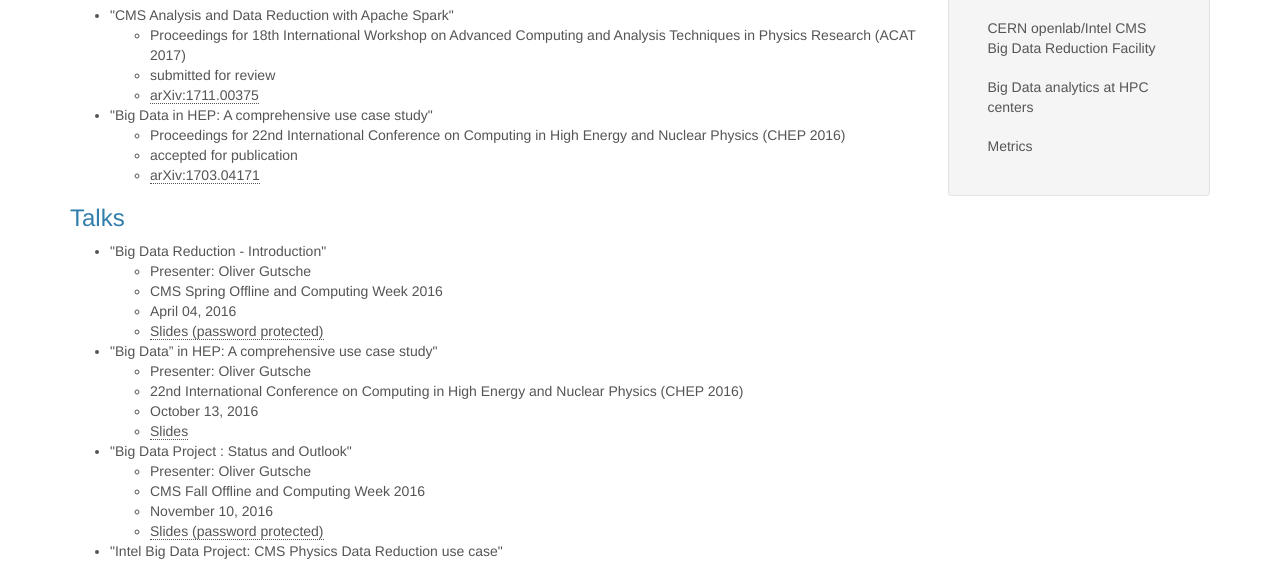
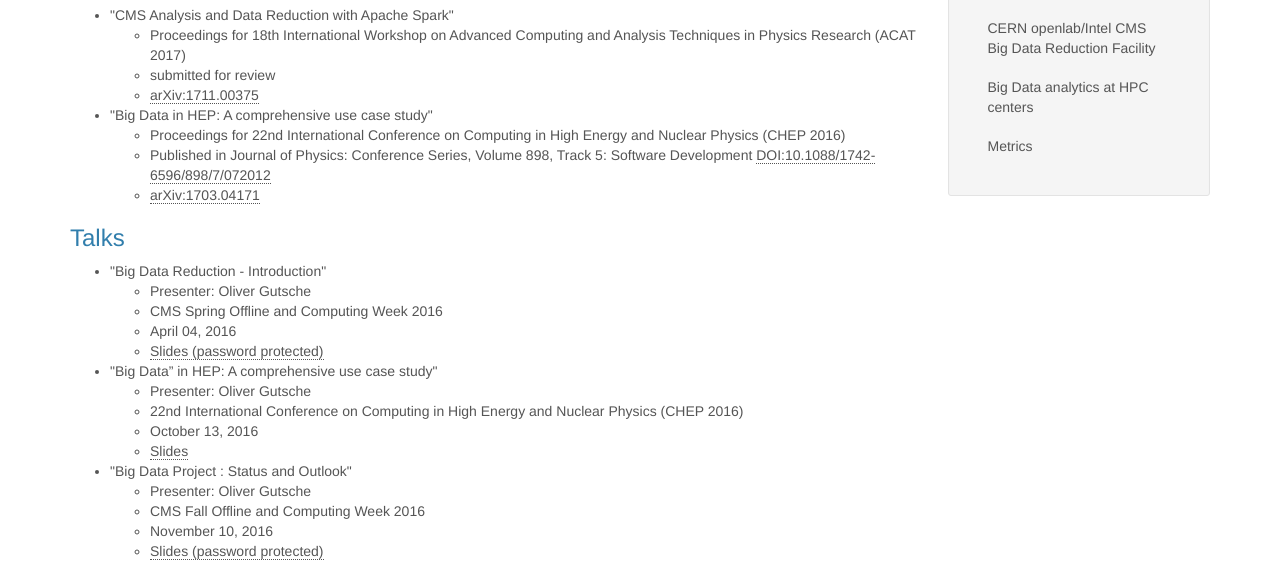
Before and after one commit to cms-big-data/cms-big-data.github.io, a plain HTML site: page pages/pubsntalks.html.html in a window 1280 px wide. Shown: the part 161-725 px from the top of the page. Drawn offline with Linux system fonts and the light colour scheme.

Commit message:
Travis build 26 pushed to Github Pages

```diff
--- a/pages/pubsntalks.html.html
+++ b/pages/pubsntalks.html.html
@@ -85,7 +85,7 @@ CMS Big Data Project            </a>
 </li>
 <li>"Big Data in HEP: A comprehensive use case study"<ul>
 <li>Proceedings for 22nd International Conference on Computing in High Energy and Nuclear Physics (CHEP 2016)</li>
-<li>accepted for publication</li>
+<li>Published in Journal of Physics: Conference Series, Volume 898, Track 5: Software Development <a href="https://doi.org/10.1088/1742-6596/898/7/072012">DOI:10.1088/1742-6596/898/7/072012</a></li>
 <li><a href="https://arxiv.org/abs/1703.04171">arXiv:1703.04171</a></li>
 </ul>
 </li>
```
Also changed, not shown: tipuesearch_content.json (+1 -1 lines).
